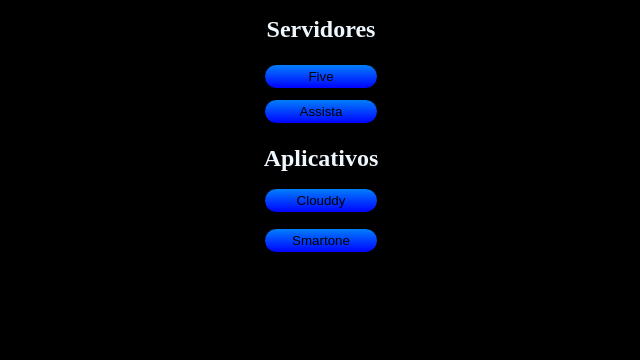
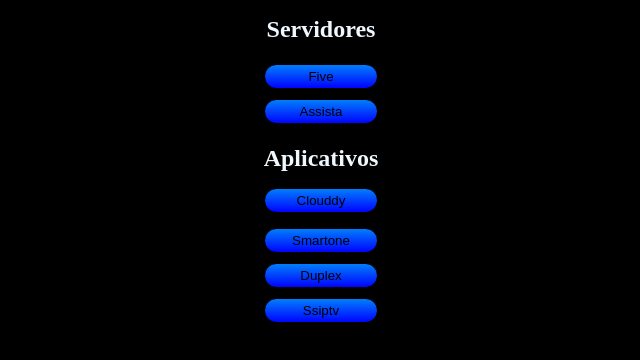
Before and after one commit to alessandro-jr/plugin-apps, a plain HTML site: page index.html in a window 1280 px wide. Shown: the whole page, without its empty margins (319-959 px from the left). Drawn offline with Linux system fonts and the light colour scheme.

Commit message:
Update index.html

```diff
--- a/index.html
+++ b/index.html
@@ -23,6 +23,12 @@
 	 <p>
             <button onclick="window.location.href='https://smartone-iptv.com/plugin/smart_one/main_generate'">Smartone</button>
         </p>
+        <p>
+            <button onclick="window.location.href='https://edit.duplexplay.com'">Duplex</button>
+        </p>
+        <p>
+            <button onclick="window.location.href='https://ss-iptv.com/en/users/playlist'">Ssiptv</button>
+        </p>
         <ul>
         </ul>
     </body>
```
